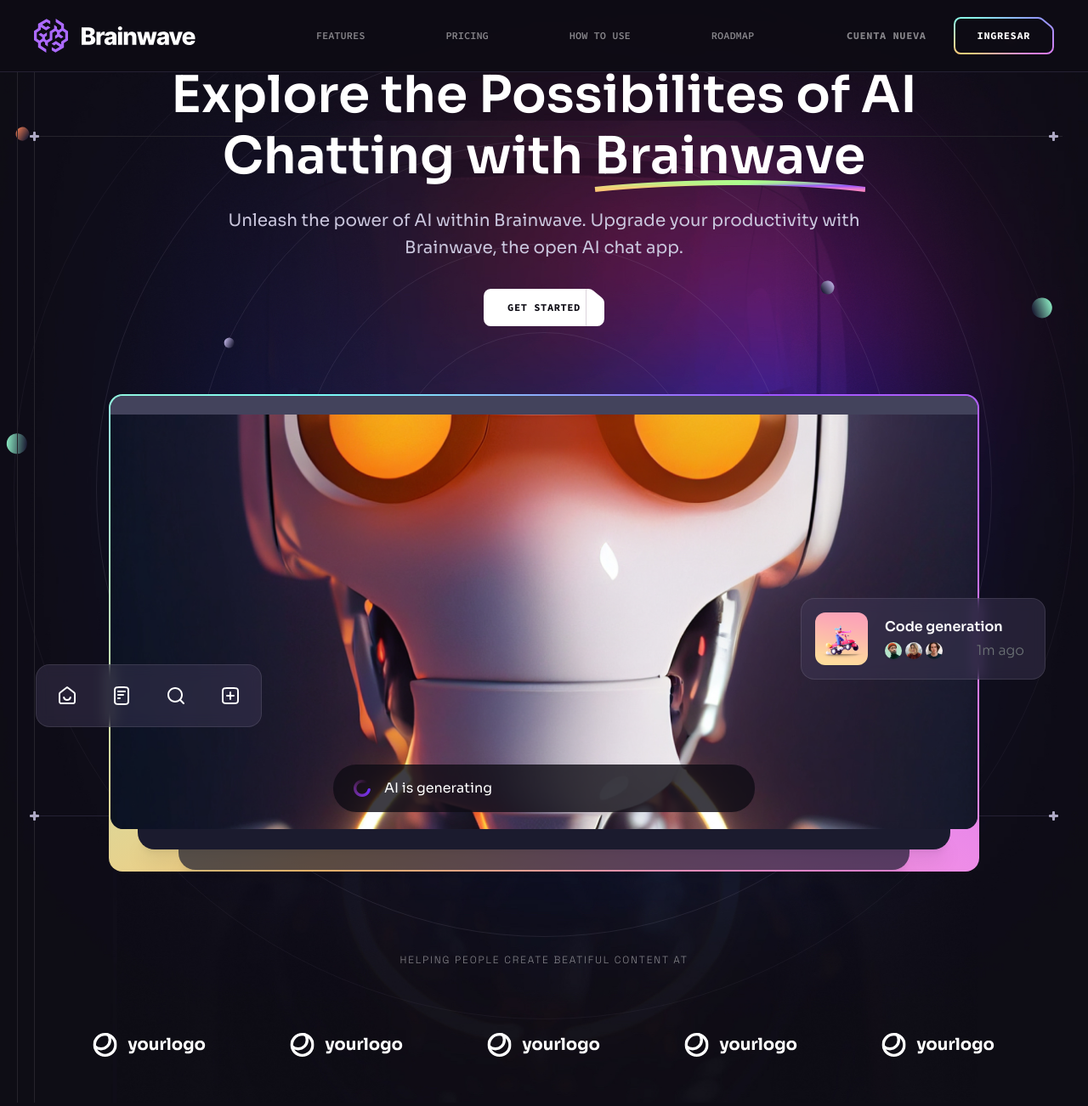
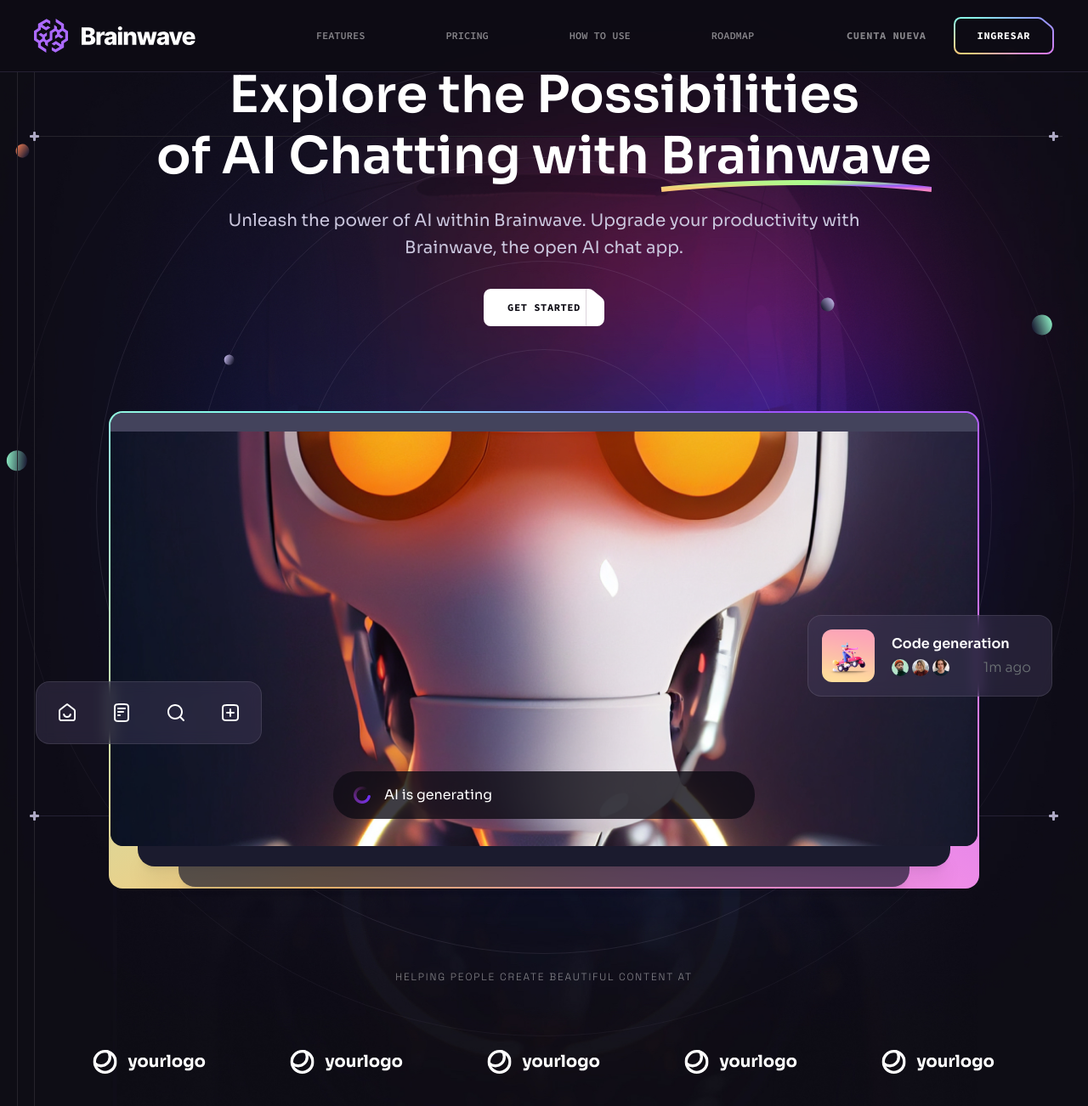
Before and after one commit to ivanaspinoso/brainwave, a React (Vite) app: page / in a window 1280 px wide. Shown: the top 1302 px of the page at 85% size. Built offline with nearby package versions, Linux system fonts and the light colour scheme.

Commit message:
agregando componentes

```diff
--- a/src/components/design/CompanyLogo.jsx
+++ b/src/components/CompanyLogos.jsx
@@ -1,10 +1,10 @@
-import { companyLogos } from "../../constants";
+import { companyLogos } from "../constants";
 
-export const CompanyLogo = ({ className }) => {
+const CompanyLogos = ({ className }) => {
   return (
     <div className={className}>
       <h5 className="tagline mb-6 text-center text-n-1/50">
-        Helping people create beatiful content at
+        Helping people create beautiful content at
       </h5>
       <ul className="flex">
         {companyLogos.map((logo, index) => (
@@ -19,3 +19,5 @@
     </div>
   );
 };
+
+export default CompanyLogos;
--- a/src/components/design/Generating.jsx
+++ b/src/components/Generating.jsx
@@ -1,14 +1,16 @@
-import { loading } from "../../assets";
+import { loading } from "../assets";
 
-export const Generating = ({ className }) => {
+const Generating = ({ className }) => {
   return (
     <div
       className={`flex items-center h-[3.5rem] px-6 bg-n-8/80 rounded-[1.7rem] ${
         className || ""
       } text-base`}
     >
-      <img className="w-5 h-5 mr-4" src={loading} alt="loading" />
+      <img className="w-5 h-5 mr-4" src={loading} alt="Loading" />
       AI is generating
     </div>
   );
 };
+
+export default Generating;
--- a/src/components/Hero.jsx
+++ b/src/components/Hero.jsx
@@ -5,11 +5,13 @@
 import { heroIcons } from "../constants";
 import { ScrollParallax } from "react-just-parallax";
 import { useRef } from "react";
-import { Notification } from "./design/Notification";
-import { Generating } from "./design/Generating";
-import { CompanyLogo } from "./design/CompanyLogo";
+import Generating from "./Generating";
+import Notification from "./Notification";
+import CompanyLogos from "./CompanyLogos";
+
 const Hero = () => {
   const parallaxRef = useRef(null);
+
   return (
     <Section
       className="pt-[12rem] -mt-[5.25rem]"
@@ -19,9 +21,9 @@
       id="hero"
     >
       <div className="container relative" ref={parallaxRef}>
-        <div className="relative z-1 max-w-[62rem] mx-auto text-center mb-[3.875rem] md:mb-20 lg:mb:[6.25rem]">
+        <div className="relative z-1 max-w-[62rem] mx-auto text-center mb-[3.875rem] md:mb-20 lg:mb-[6.25rem]">
           <h1 className="h1 mb-6">
-            Explore the Possibilites of AI Chatting with{" "}
+            Explore the Possibilities of&nbsp;AI&nbsp;Chatting with {` `}
             <span className="inline-block relative">
               Brainwave{" "}
               <img
@@ -45,15 +47,18 @@
           <div className="relative z-1 p-0.5 rounded-2xl bg-conic-gradient">
             <div className="relative bg-n-8 rounded-[1rem]">
               <div className="h-[1.4rem] bg-n-10 rounded-t-[0.9rem]" />
-              <div className="aspect-33/40 rounded-b-[0.9rem] overflow-hidden md:aspect-[688/490] lg:aspect-[1024/490]">
+
+              <div className="aspect-[33/40] rounded-b-[0.9rem] overflow-hidden md:aspect-[688/490] lg:aspect-[1024/490]">
                 <img
                   src={robot}
-                  className="w-full scale-[1.7] translate-y-[8%] md:scale-[1] md:-translate-y-[10%] lg:-translate-y-[23%] "
+                  className="w-full scale-[1.7] translate-y-[8%] md:scale-[1] md:-translate-y-[10%] lg:-translate-y-[23%]"
                   width={1024}
                   height={490}
-                  alt="ia"
+                  alt="AI"
                 />
-                <Generating className="absolute left-4 right-4 bottom-5 md:left-1/2 md:right-auto md_bottom-8 md:w-[31rem] md:-translate-x-1/2" />
+
+                <Generating className="absolute left-4 right-4 bottom-5 md:left-1/2 md:right-auto md:bottom-8 md:w-[31rem] md:-translate-x-1/2" />
+
                 <ScrollParallax isAbsolutelyPositioned>
                   <ul className="hidden absolute -left-[5.5rem] bottom-[7.5rem] px-1 py-1 bg-n-9/40 backdrop-blur border border-n-1/10 rounded-2xl xl:flex">
                     {heroIcons.map((icon, index) => (
@@ -66,12 +71,13 @@
 
                 <ScrollParallax isAbsolutelyPositioned>
                   <Notification
-                    className="hidden absolute -right-[5rem] bottom-[11rem] w-[18rem] xl:flex"
+                    className="hidden absolute -right-[5.5rem] bottom-[11rem] w-[18rem] xl:flex"
                     title="Code generation"
                   />
                 </ScrollParallax>
               </div>
             </div>
+
             <Gradient />
           </div>
           <div className="absolute -top-[54%] left-1/2 w-[234%] -translate-x-1/2 md:-top-[46%] md:w-[138%] lg:-top-[104%]">
@@ -80,13 +86,16 @@
               className="w-full"
               width={1440}
               height={1800}
-              alt="heroBackground"
+              alt="hero"
             />
           </div>
+
           <BackgroundCircles />
         </div>
-        <CompanyLogo className="hidden relative z-10 mt-20 lg:block" />
+
+        <CompanyLogos className="hidden relative z-10 mt-20 lg:block" />
       </div>
+
       <BottomLine />
     </Section>
   );
```
Also changed, not shown: src/components/Notification.jsx (renamed from src/components/design/Notification.jsx, +8 -4 lines).
